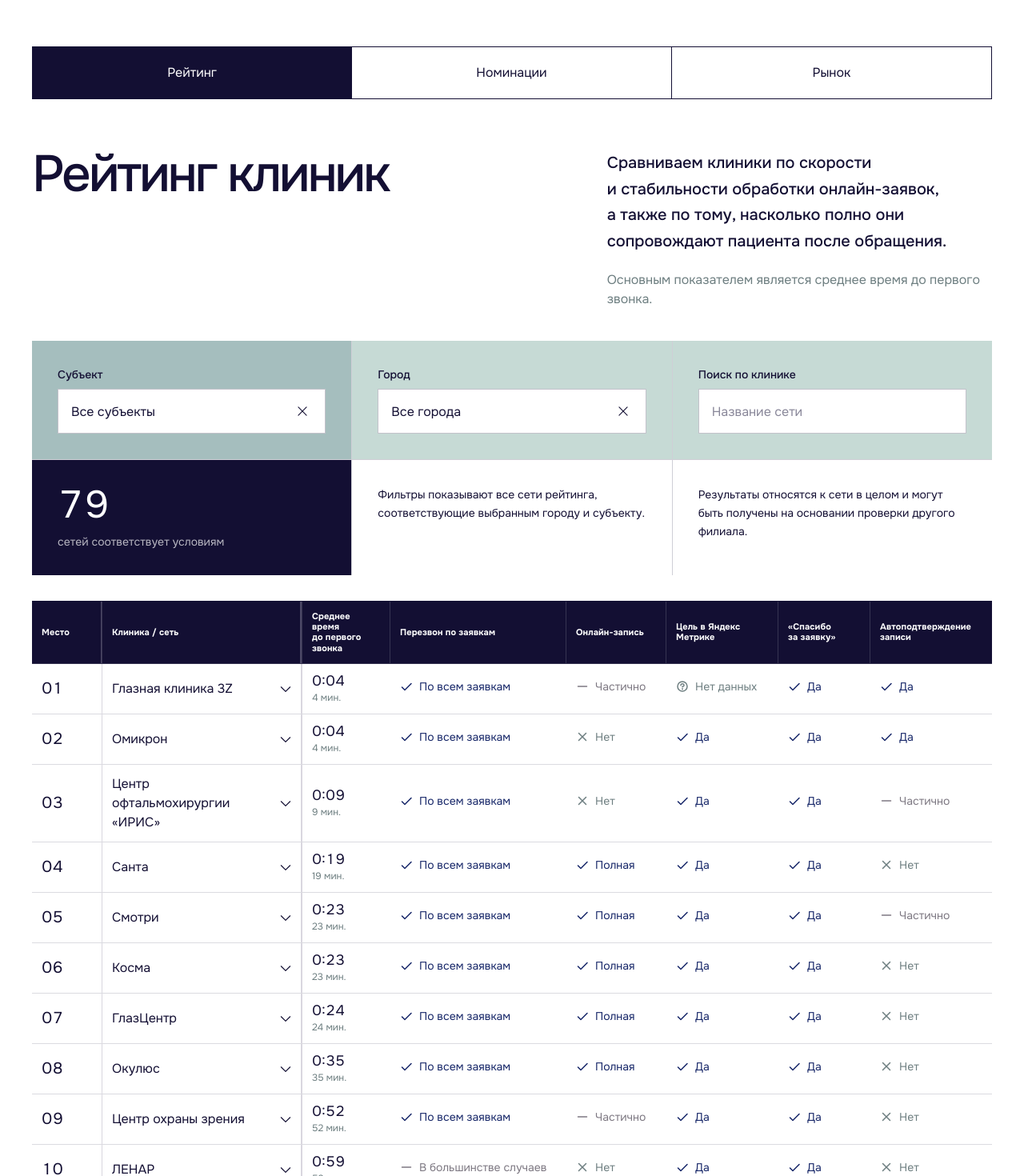
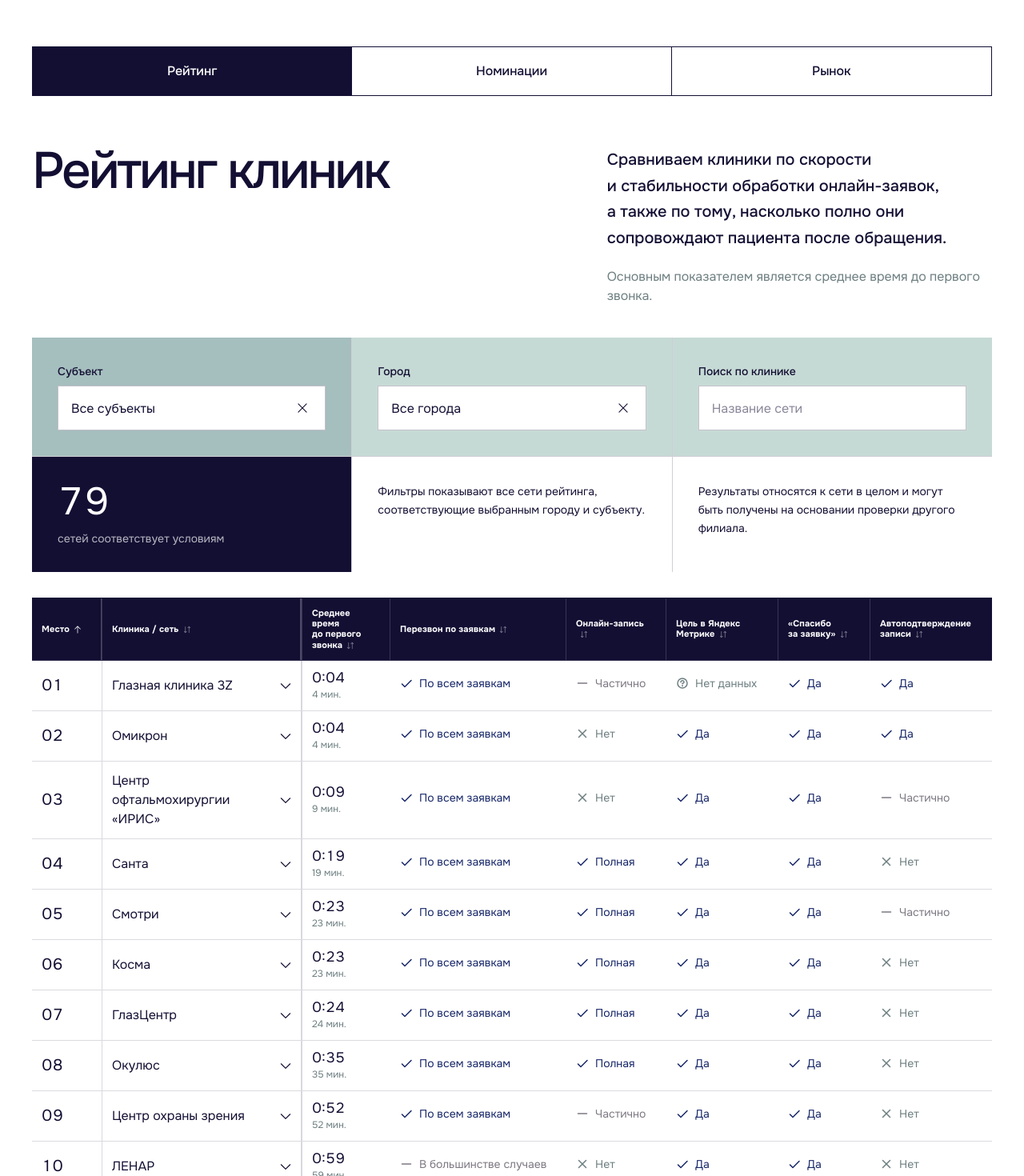
Before and after one commit to amakarov-cmd/clinicrating, a React (Vite) app: page / in a window 1280 px wide. Shown: the part 860-2330 px from the top of the page at 80% size. Built offline with nearby package versions, Linux system fonts and the light colour scheme.

Commit message:
Добавлена сортировка и последовательные разделы

```diff
--- a/src/App.jsx
+++ b/src/App.jsx
@@ -7,6 +7,7 @@
   ArrowRight,
   ArrowUp,
   ArrowUpRight,
+  ArrowsDownUp,
   CalendarCheck,
   CaretDown,
   Check,
@@ -16,6 +17,7 @@
   X,
 } from "@phosphor-icons/react";
 import { allCities, allSubjects, citySubjects, clinics } from "./data/clinics";
+import { ratingColumns, sortClinics } from "./data/ratingSort";
 
 gsap.registerPlugin(ScrollTrigger, useGSAP);
 
@@ -388,6 +390,7 @@
   const [search, setSearch] = useState("");
   const [showAll, setShowAll] = useState(false);
   const [expanded, setExpanded] = useState(null);
+  const [sort, setSort] = useState({ key: "rank", direction: "ascending" });
 
   const filtered = useMemo(() => {
     const normalized = search.trim().toLocaleLowerCase("ru");
@@ -400,7 +403,15 @@
   }, [city, search, subject]);
 
   useEffect(() => setShowAll(city !== "Все города" || subject !== "Все субъекты" || Boolean(search)), [city, search, subject]);
-  const visible = showAll ? filtered : filtered.slice(0, 15);
+  const sorted = useMemo(() => sortClinics(filtered, sort.key, sort.direction), [filtered, sort]);
+  const visible = showAll ? sorted : sorted.slice(0, 15);
+
+  const toggleSort = (key) => {
+    setSort((current) => ({
+      key,
+      direction: current.key === key && current.direction === "ascending" ? "descending" : "ascending",
+    }));
+  };
 
   useGSAP(() => {
     if (window.matchMedia("(prefers-reduced-motion: reduce)").matches) return;
@@ -448,7 +459,19 @@
           </colgroup>
           <thead className="bg-[#130F33] text-white">
             <tr className="text-[11px] font-medium leading-[1.2] tracking-[0.01em]">
-              {["Место", "Клиника / сеть", "Среднее время до первого звонка", "Перезвон по заявкам", "Онлайн-запись", "Цель в Яндекс Метрике", "«Спасибо за заявку»", "Автоподтверждение записи", "Напоминание о записи", "Каналы напоминаний", "Взаимодействие после отмены"].map((heading, index) => <th key={heading} className={`border-b border-r border-white/15 bg-[#130F33] px-3 py-3 align-middle last:border-r-0 ${index === 0 ? "rating-pinned-cell w-[88px] min-w-[88px] max-w-[88px] md:sticky md:left-0 md:z-40" : index === 1 ? "rating-pinned-cell rating-pinned-edge w-[250px] min-w-[250px] max-w-[250px] md:sticky md:left-[88px] md:z-40" : ""}`}>{heading === "Автоподтверждение записи" ? <>Автоподтверждение<br />записи</> : heading}</th>)}
+              {ratingColumns.map((column, index) => {
+                const selected = sort.key === column.key;
+                const SortIcon = selected ? (sort.direction === "ascending" ? ArrowUp : ArrowDown) : ArrowsDownUp;
+                const nextDirection = selected && sort.direction === "ascending" ? "убыванию" : "возрастанию";
+                return (
+                  <th key={column.key} scope="col" aria-sort={selected ? sort.direction : "none"} className={`border-b border-r border-white/15 bg-[#130F33] align-middle last:border-r-0 ${index === 0 ? "rating-pinned-cell w-[88px] min-w-[88px] max-w-[88px] md:sticky md:left-0 md:z-40" : index === 1 ? "rating-pinned-cell rating-pinned-edge w-[250px] min-w-[250px] max-w-[250px] md:sticky md:left-[88px] md:z-40" : ""}`}>
+                    <button type="button" onClick={() => toggleSort(column.key)} aria-label={`${column.label}: сортировать по ${nextDirection}`} title={`Сортировать по ${nextDirection}`} className="rating-sort-button w-full px-3 py-3 text-left transition-colors hover:bg-white/10">
+                      <span>{column.key === "autoConfirmation" ? <>Автоподтверждение<br />записи</> : column.label}</span>
+                      <SortIcon size={12} aria-hidden="true" className={`ml-1 inline-block align-middle ${selected ? "opacity-100" : "opacity-45"}`} />
+                    </button>
+                  </th>
+                );
+              })}
             </tr>
           </thead>
           <tbody>
@@ -716,7 +739,7 @@
   const heroVisual = useRef(null);
   const contactVisual = useRef(null);
   const studyTabsStart = useRef(null);
-  const tabScrollFrame = useRef(null);
+  const studyNav = useRef(null);
   const [contactOpen, setContactOpen] = useState(false);
   const [activeTab, setActiveTab] = useState(() => {
     const hash = window.location.hash.replace("#", "");
@@ -739,12 +762,58 @@
   }, []);
 
   useEffect(() => {
+    const container = studyTabsStart.current;
+    const nav = studyNav.current;
+    if (!container || !nav) return undefined;
+    const sections = tabs.map(({ id }) => document.getElementById(id));
+    let frame = 0;
+    let refreshFrame = 0;
+
+    const updateActiveSection = () => {
+      frame = 0;
+      const threshold = nav.offsetHeight + 2;
+      let current = tabs[0].id;
+      sections.forEach((section, index) => {
+        if (section.getBoundingClientRect().top <= threshold) current = tabs[index].id;
+      });
+      setActiveTab(current);
+    };
+    const scheduleUpdate = () => {
+      if (!frame) frame = requestAnimationFrame(updateActiveSection);
+    };
     const syncHash = () => {
-      const hash = window.location.hash.replace("#", "");
-      if (tabs.some((tab) => tab.id === hash)) setActiveTab(hash);
+      const id = window.location.hash.slice(1);
+      const section = sections.find((item) => item.id === id);
+      if (!section) return;
+      window.scrollTo({
+        top: Math.max(0, section.getBoundingClientRect().top + window.scrollY - nav.offsetHeight),
+        behavior: "instant",
+      });
+      scheduleUpdate();
     };
+    // Filters, expanded rows and fonts can change the height of earlier sections.
+    const resizeObserver = new ResizeObserver(() => {
+      container.style.setProperty("--study-nav-height", `${nav.offsetHeight}px`);
+      scheduleUpdate();
+      cancelAnimationFrame(refreshFrame);
+      refreshFrame = requestAnimationFrame(() => ScrollTrigger.refresh());
+    });
+    resizeObserver.observe(nav);
+    sections.forEach((section) => resizeObserver.observe(section));
+    container.style.setProperty("--study-nav-height", `${nav.offsetHeight}px`);
+    window.addEventListener("scroll", scheduleUpdate, { passive: true });
     window.addEventListener("hashchange", syncHash);
-    return () => window.removeEventListener("hashchange", syncHash);
+    const initialFrame = requestAnimationFrame(syncHash);
+    scheduleUpdate();
+
+    return () => {
+      resizeObserver.disconnect();
+      window.removeEventListener("scroll", scheduleUpdate);
+      window.removeEventListener("hashchange", syncHash);
+      cancelAnimationFrame(initialFrame);
+      cancelAnimationFrame(frame);
+      cancelAnimationFrame(refreshFrame);
+    };
   }, []);
 
   useEffect(() => {
@@ -764,27 +833,15 @@
   }, [contactOpen]);
 
   const switchTab = (id) => {
+    const section = document.getElementById(id);
+    if (!section) return;
     setActiveTab(id);
     window.history.replaceState(null, "", `#${id}`);
-
-    if (tabScrollFrame.current) cancelAnimationFrame(tabScrollFrame.current);
-    tabScrollFrame.current = requestAnimationFrame(() => {
-      tabScrollFrame.current = requestAnimationFrame(() => {
-        ScrollTrigger.refresh();
-        const anchor = studyTabsStart.current;
-        if (!anchor) return;
-
-        const top = anchor.getBoundingClientRect().top + window.scrollY;
-        window.scrollTo({ top: Math.max(0, Math.round(top)), behavior: "auto" });
-        ScrollTrigger.update();
-        tabScrollFrame.current = null;
-      });
+    window.scrollTo({
+      top: Math.max(0, section.getBoundingClientRect().top + window.scrollY - (studyNav.current?.offsetHeight || 0)),
+      behavior: "instant",
     });
   };
-
-  useEffect(() => () => {
-    if (tabScrollFrame.current) cancelAnimationFrame(tabScrollFrame.current);
-  }, []);
 
   const moveHeroReveal = (event) => {
     const visual = heroVisual.current;
@@ -852,13 +909,6 @@
       .from(".contact-actions", { y: 26, opacity: 0, duration: 0.72 }, "-=0.52");
   }, { scope: root });
 
-  useGSAP(() => {
-    if (window.matchMedia("(prefers-reduced-motion: reduce)").matches) return;
-    gsap.fromTo(".tab-panel-content", { opacity: 0, y: 22, clipPath: "inset(0 0 5% 0)" }, { opacity: 1, y: 0, clipPath: "inset(0 0 0% 0)", duration: 0.65, ease: "power3.out", clearProps: "transform,clipPath" });
-    const refreshCall = gsap.delayedCall(0.12, () => ScrollTrigger.refresh());
-    return () => refreshCall.kill();
-  }, { scope: root, dependencies: [activeTab] });
-
   return (
     <main ref={root} className="w-full max-w-full overflow-x-clip">
       <section id="top" className="relative isolate min-h-[100dvh] overflow-hidden bg-[#EEF0F8] text-[#130F33]" onPointerMove={moveHeroReveal} onPointerLeave={hideHeroReveal}>
@@ -897,21 +947,25 @@
 
       <section id="study" className="bg-white pb-20 pt-12 lg:pb-24 lg:pt-16">
         <div ref={studyTabsStart} className="mx-auto max-w-[1500px] px-5 md:px-10">
-          <div className="study-tabs sticky top-0 z-[80] grid grid-cols-3 border border-[#130F33] bg-white" role="tablist" aria-label="Навигация по исследованию">
-            {tabs.map((tab) => <button key={tab.id} type="button" role="tab" aria-selected={activeTab === tab.id} onClick={() => switchTab(tab.id)} className={`focus-ring min-w-0 border-r border-[#130F33] px-2 py-4 text-center text-[clamp(0.72rem,3.35vw,0.95rem)] font-medium leading-tight transition-colors last:border-r-0 sm:px-4 sm:py-5 sm:text-base lg:px-6 ${activeTab === tab.id ? "bg-[#130F33] text-white" : "bg-white text-[#130F33] hover:bg-[#C6DAD5]"}`}>{tab.label}</button>)}
-          </div>
+          <nav ref={studyNav} className="study-tabs sticky top-0 z-[80] grid grid-cols-3 border border-[#130F33] bg-white" aria-label="Навигация по исследованию">
+            {tabs.map((tab) => <a key={tab.id} href={`#${tab.id}`} aria-current={activeTab === tab.id ? "location" : undefined} onClick={(event) => {
+              if (event.button !== 0 || event.metaKey || event.ctrlKey || event.shiftKey || event.altKey) return;
+              event.preventDefault();
+              switchTab(tab.id);
+            }} className={`focus-ring min-w-0 border-r border-[#130F33] px-2 py-4 text-center text-[clamp(0.72rem,3.35vw,0.95rem)] font-medium leading-tight transition-colors last:border-r-0 sm:px-4 sm:py-5 sm:text-base lg:px-6 ${activeTab === tab.id ? "bg-[#130F33] text-white" : "bg-white text-[#130F33] hover:bg-[#C6DAD5]"}`}>{tab.label}</a>)}
+          </nav>
 
-          <div key={activeTab} className="tab-panel-content pt-12 lg:pt-16" role="tabpanel">
-            {activeTab === "rating" && (
-              <div>
+          <section id="rating" aria-label="Рейтинг клиник" className="study-section pt-12 lg:pt-16">
                 <div className="reveal-heading grid gap-8 lg:grid-cols-12"><h2 className="text-[clamp(3rem,5vw,5.7rem)] font-medium leading-[0.95] tracking-[-0.045em] lg:col-span-7">Рейтинг клиник</h2><div className="lg:col-span-5"><p className="text-xl font-medium leading-relaxed">Сравниваем клиники по скорости и стабильности обработки онлайн-заявок, а также по тому, насколько полно они сопровождают пациента после обращения.</p><p className="mt-5 text-[#6D7E80]">Основным показателем является среднее время до первого звонка.</p></div></div>
                 {showTopClinics && <TopClinics />}
                 <RatingTable />
-              </div>
-            )}
-            {activeTab === "nominations" && <Nominations />}
-            {activeTab === "market" && <Market />}
-          </div>
+          </section>
+          <section id="nominations" aria-label="Номинации" className="study-section mt-16 pt-12 lg:mt-24 lg:pt-16">
+            <Nominations />
+          </section>
+          <section id="market" aria-label="Что происходит на рынке" className="study-section mt-16 pt-12 lg:mt-24 lg:pt-16">
+            <Market />
+          </section>
         </div>
       </section>
 
--- /dev/null
+++ b/src/data/ratingSort.js
@@ -0,0 +1,47 @@
+export const ratingColumns = [
+  { key: "rank", label: "Место", type: "number" },
+  { key: "name", label: "Клиника / сеть", type: "text" },
+  { key: "avgMinutes", label: "Среднее время до первого звонка", type: "number" },
+  { key: "callbacks", label: "Перезвон по заявкам", type: "status" },
+  { key: "onlineBooking", label: "Онлайн-запись", type: "status" },
+  { key: "metrikaGoal", label: "Цель в Яндекс Метрике", type: "status" },
+  { key: "thankYou", label: "«Спасибо за заявку»", type: "status" },
+  { key: "autoConfirmation", label: "Автоподтверждение записи", type: "status" },
+  { key: "reminder", label: "Напоминание о записи", type: "status" },
+  { key: "reminderChannels", label: "Каналы напоминаний", type: "text" },
+  { key: "afterCancellation", label: "Взаимодействие после отмены", type: "status" },
+];
+
+const collator = new Intl.Collator("ru", { numeric: true, sensitivity: "base" });
+const statusOrder = {
+  "Нет": 0,
+  "Не перезвонили": 0,
+  "В меньшинстве случаев": 1,
+  "Частично": 1,
+  "В большинстве случаев": 2,
+  "Да": 3,
+  "Полная": 3,
+  "По всем заявкам": 3,
+};
+const isMissing = (value) => value == null || value === "" || value === "Нет данных" || value === "—";
+
+export function sortClinics(rows, key, direction) {
+  const column = ratingColumns.find((item) => item.key === key);
+  if (!column) return [...rows];
+  const sign = direction === "descending" ? -1 : 1;
+
+  return [...rows].sort((a, b) => {
+    const left = a[key];
+    const right = b[key];
+    // Missing observations remain at the end in either direction.
+    if (isMissing(left) !== isMissing(right)) return isMissing(left) ? 1 : -1;
+    if (isMissing(left)) return a.rank - b.rank;
+
+    let comparison;
+    if (column.type === "number") comparison = left - right;
+    else if (column.type === "status" && left in statusOrder && right in statusOrder) {
+      comparison = statusOrder[left] - statusOrder[right];
+    } else comparison = collator.compare(left, right);
+    return comparison * sign || a.rank - b.rank;
+  });
+}
--- a/src/index.css
+++ b/src/index.css
@@ -56,6 +56,13 @@
   border-collapse: separate;
   border-spacing: 0;
   table-layout: fixed;
+}
+
+.study-section { scroll-margin-top: var(--study-nav-height, 72px); }
+
+.rating-sort-button:focus-visible {
+  outline: 2px solid #a5bebe;
+  outline-offset: -3px;
 }
 
 .rating-table th,
```
Also changed, not shown: 6 other files (tests, documents, lock files or other folders).
